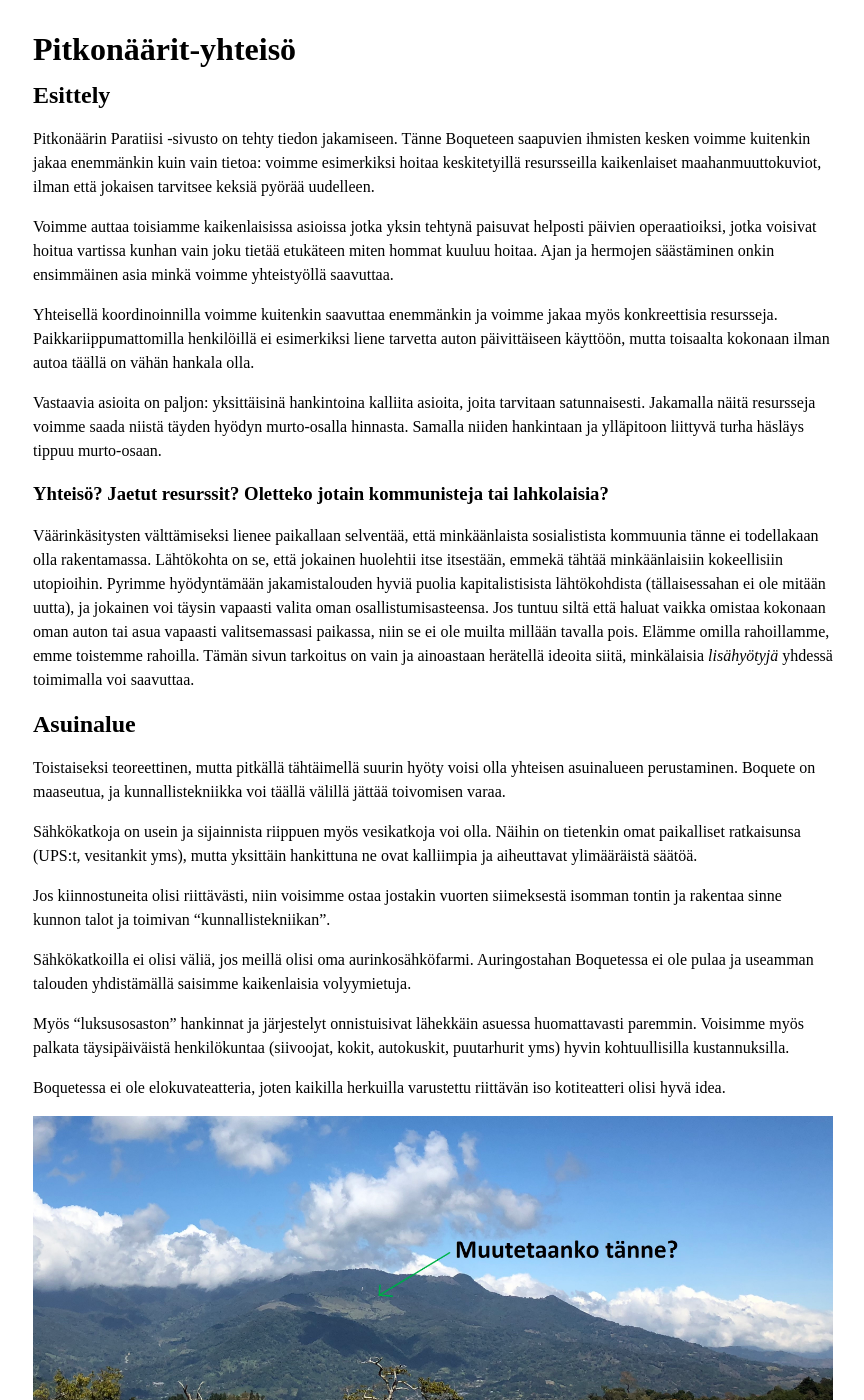
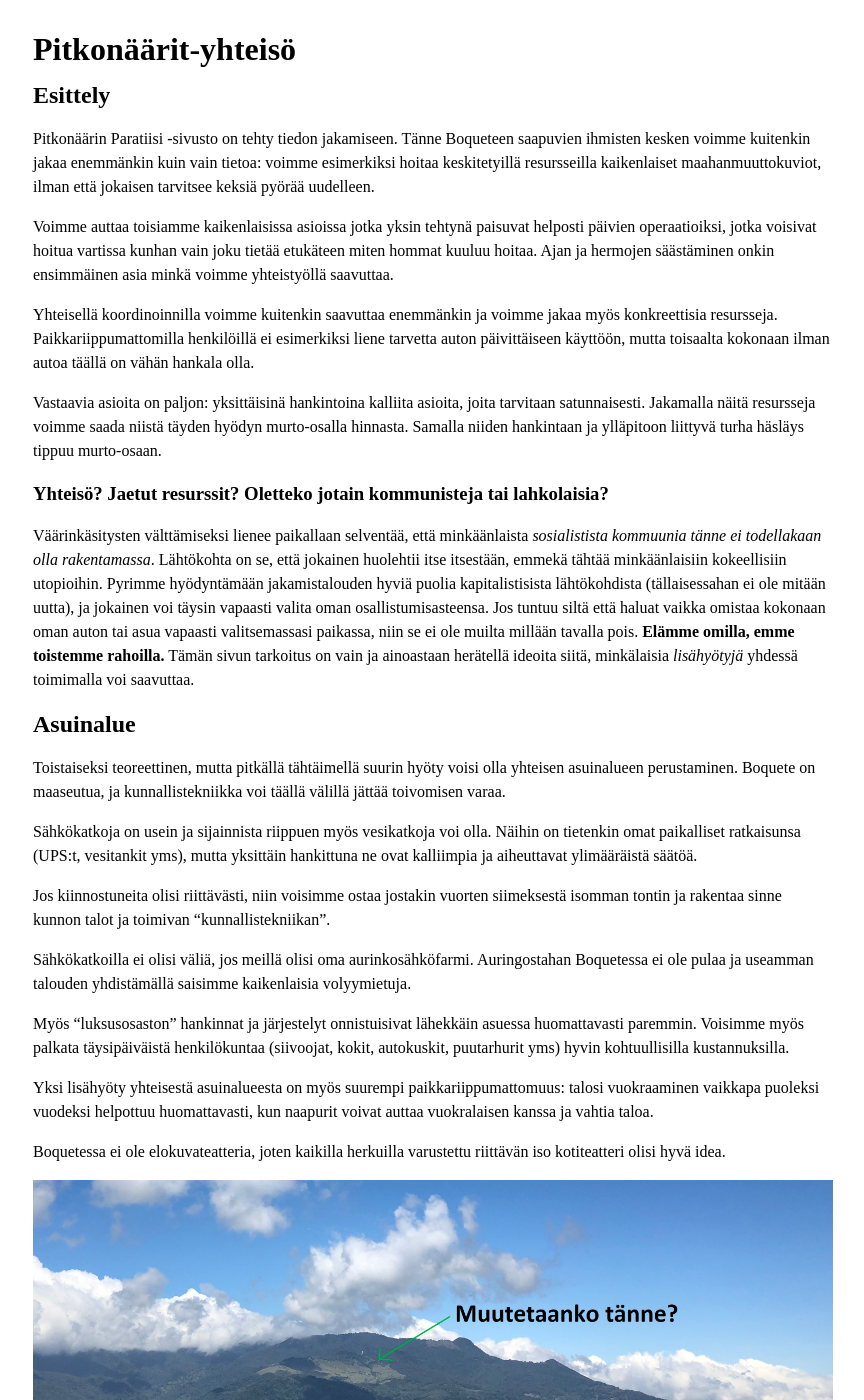
Before and after one commit to pitkonaarinparatiisi/pitkonaarinparatiisi.github.io, a Jekyll site: the page built from yhteiso.md, in a window 1280 px wide and 1400 px high. Shown: the whole window, without its empty margins (207-1071 px from the left). Built offline with Jekyll 4.4.1, drawn with Linux system fonts in a browser that asks for light colours; our own code applies the rules of GitHub Pages for plain Markdown files.

Commit message:
Update yhteiso.md

```diff
--- a/yhteiso.md
+++ b/yhteiso.md
@@ -11,7 +11,7 @@ Vastaavia asioita on paljon: yksittäisinä hankintoina kalliita asioita, joita
 
 ### Yhteisö? Jaetut resurssit? Oletteko jotain kommunisteja tai lahkolaisia?
 
-Väärinkäsitysten välttämiseksi lienee paikallaan selventää, että minkäänlaista sosialistista kommuunia tänne ei todellakaan olla rakentamassa. Lähtökohta on se, että jokainen huolehtii itse itsestään, emmekä  tähtää minkäänlaisiin kokeellisiin utopioihin. Pyrimme hyödyntämään jakamistalouden hyviä puolia kapitalistisista lähtökohdista (tällaisessahan ei ole mitään uutta), ja jokainen voi täysin vapaasti valita oman osallistumisasteensa. Jos tuntuu siltä että haluat vaikka omistaa kokonaan oman auton tai asua vapaasti valitsemassasi paikassa, niin se ei ole muilta millään tavalla pois. Elämme omilla rahoillamme, emme toistemme rahoilla. Tämän sivun tarkoitus on vain ja ainoastaan herätellä ideoita siitä, minkälaisia _lisähyötyjä_ yhdessä toimimalla voi saavuttaa.
+Väärinkäsitysten välttämiseksi lienee paikallaan selventää, että minkäänlaista _sosialistista kommuunia tänne ei todellakaan olla rakentamassa_. Lähtökohta on se, että jokainen huolehtii itse itsestään, emmekä  tähtää minkäänlaisiin kokeellisiin utopioihin. Pyrimme hyödyntämään jakamistalouden hyviä puolia kapitalistisista lähtökohdista (tällaisessahan ei ole mitään uutta), ja jokainen voi täysin vapaasti valita oman osallistumisasteensa. Jos tuntuu siltä että haluat vaikka omistaa kokonaan oman auton tai asua vapaasti valitsemassasi paikassa, niin se ei ole muilta millään tavalla pois. **Elämme omilla, emme toistemme rahoilla.** Tämän sivun tarkoitus on vain ja ainoastaan herätellä ideoita siitä, minkälaisia _lisähyötyjä_ yhdessä toimimalla voi saavuttaa.
 
 
 ## Asuinalue
@@ -24,6 +24,8 @@ Jos kiinnostuneita olisi riittävästi, niin voisimme ostaa jostakin vuorten sii
 Sähkökatkoilla ei olisi väliä, jos meillä olisi oma aurinkosähköfarmi. Auringostahan Boquetessa ei ole pulaa ja useamman talouden yhdistämällä saisimme kaikenlaisia volyymietuja.
 
 Myös "luksusosaston" hankinnat ja järjestelyt onnistuisivat lähekkäin asuessa huomattavasti paremmin. Voisimme myös palkata täysipäiväistä henkilökuntaa (siivoojat, kokit, autokuskit, puutarhurit yms) hyvin kohtuullisilla kustannuksilla.
+
+Yksi lisähyöty yhteisestä asuinalueesta on myös suurempi paikkariippumattomuus: talosi vuokraaminen vaikkapa puoleksi vuodeksi helpottuu huomattavasti, kun naapurit voivat auttaa vuokralaisen kanssa ja vahtia taloa.
 
 Boquetessa ei ole elokuvateatteria, joten kaikilla herkuilla varustettu riittävän iso kotiteatteri olisi hyvä idea.
 
```
